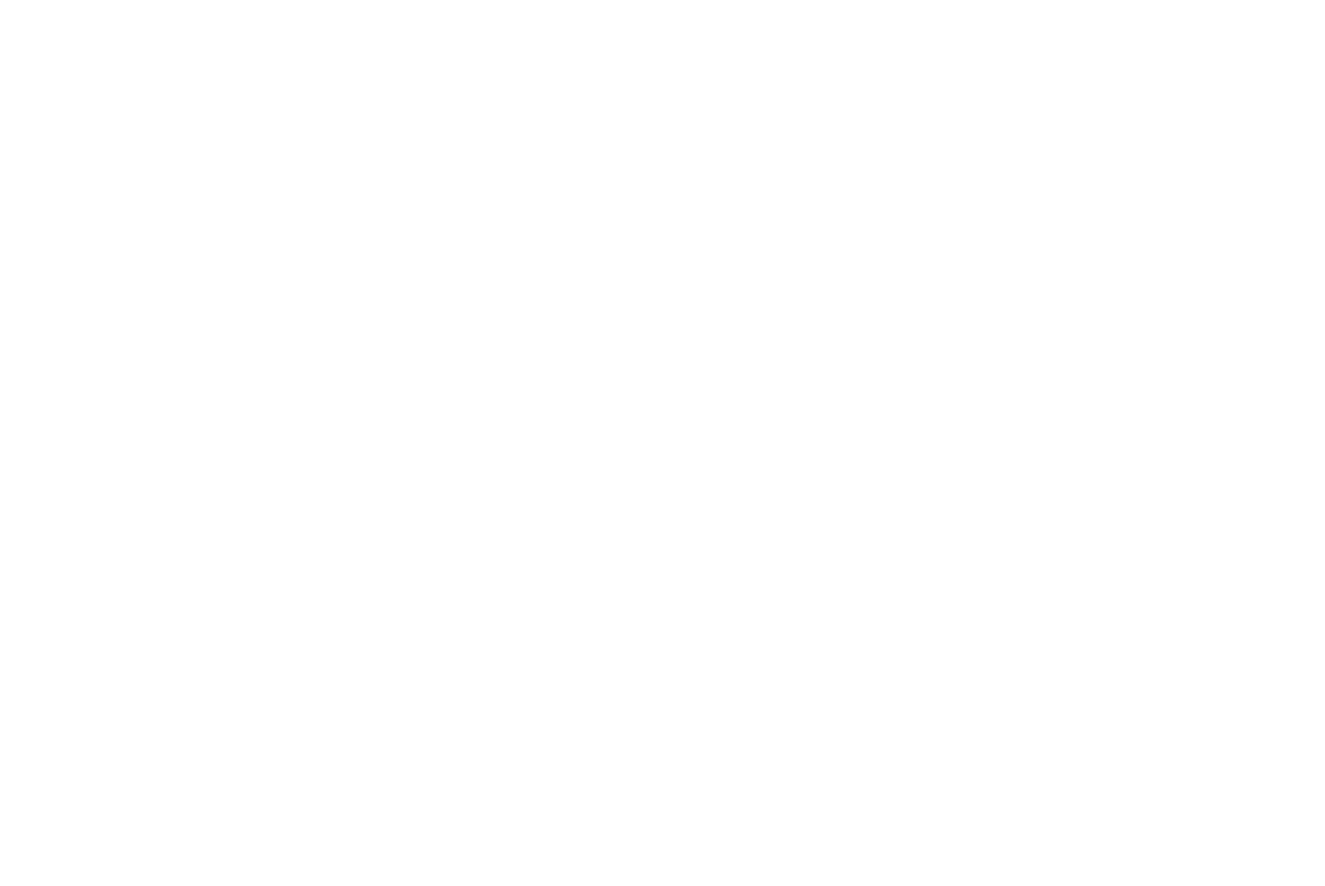
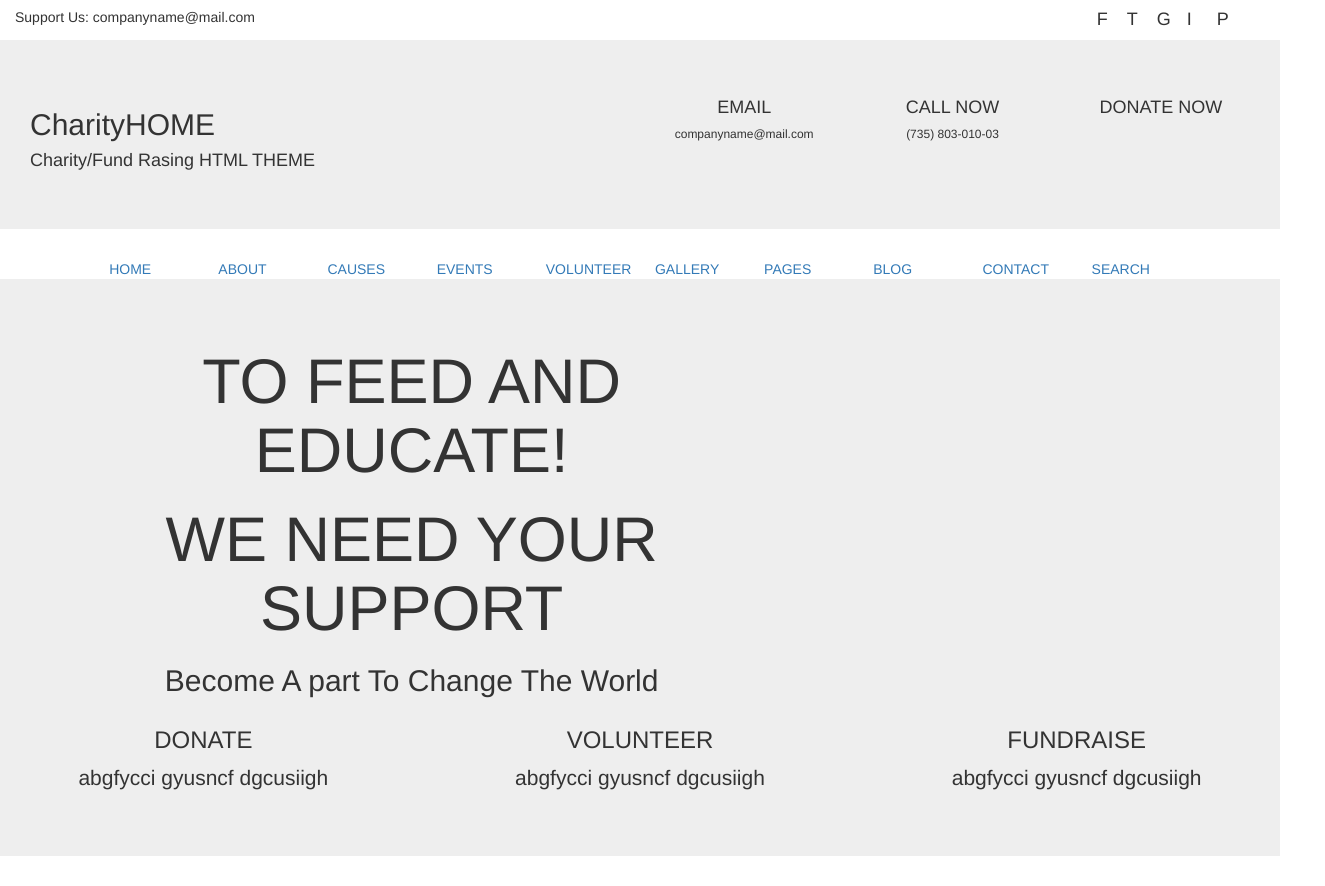
Before and after one commit to Ravi2195rj/2018201002, a plain HTML site: page index.html in a window 1280 px wide. Shown: the whole page, 1325 px wide, since content can reach past the window. Before the commit the page ends 800 px from the top, so only its background shows below. Drawn offline with nearby package versions, Linux system fonts and the light colour scheme.

Commit message:
Add files via upload

```diff
--- a/index.html
+++ b/index.html
@@ -5,21 +5,103 @@
     <meta http-equiv="X-UA-Compatible" content="IE=edge">
     <meta name="viewport" content="width=device-width, initial-scale=1">
     <title>Bootstrap Cheat Sheet</title>
-
-<link href="css/bootstrap.min.css" rel="stylesheet">
+    <link href="bootstrap.min.css" rel="stylesheet">
     <style>
-.navbar{
-margin-bottom:0;
-border-radius:0;
+        .navbar {
+            margin-bottom: 0;
+            border-radius: 0;
         }
     </style>
 </head>
+
 <body>
-
 	<script src="https://ajax.googleapis.com/…/l…/jquery/1.12.4/jquery.min.js"></script>
-
 	<script src="js/bootstrap.min.js"></script>
-
-<div style="height:400px"></div>
+	<div class="row">
+		<div class="container-fluid">
+			<div class="col-sm-10">
+            	<h5 align="left">Support Us: companyname@mail.com</h5>
+       		</div>
+       		<div class="col-sm-2">
+            	<div class="col-sm-1">
+           	 		<h4>F</h4>
+       			</div>
+       			<div class="col-sm-1">
+           	 		<h4>T</h4>
+       			</div>
+       			<div class="col-sm-1">
+           	 		<h4>G</h4>
+       			</div>
+       			<div class="col-sm-1">
+           	 		<h4>I</h4>
+       			</div>
+       			<div class="col-sm-1">
+           	 		<h4>P</h4>
+       			</div>
+       			<div class="col-sm-1">
+       			</div>
+       		</div>
+		</div>
+	</div>
+	<div class="jumbotron text-center">
+		<div class="container-fluid">
+			<div class="col-sm-6">
+            	<h2 align="left">CharityHOME</h2>
+            	<h4 align="left">Charity/Fund Rasing HTML THEME</h4>
+       		</div>
+       		<div class="col-sm-2">
+           	 	<h4>EMAIL</h4>
+            	<h6>companyname@mail.com</h6>
+       		</div>
+       		<div class="col-sm-2">
+            	<h4>CALL NOW</h4>
+            	<h6>(735) 803-010-03</h6>
+       		</div>
+       		<div class="col-sm-2">
+            	<h4>DONATE NOW</h4>
+       		</div>
+		</div>
+	</div>
+	<div class="row">
+		<div class="col-sm-1"></div>
+        <div class="col-sm-1"><a href="#">HOME</a></div>
+        <div class="col-sm-1"><a href="#">ABOUT</a></div>
+        <div class="col-sm-1"><a href="#">CAUSES</a></div>
+        <div class="col-sm-1"><a href="#">EVENTS</a></div>
+        <div class="col-sm-1"><a href="#">VOLUNTEER</a></div>
+        <div class="col-sm-1"><a href="#">GALLERY</a></div>
+        <div class="col-sm-1"><a href="#">PAGES</a></div>
+        <div class="col-sm-1"><a href="#">BLOG</a></div>
+        <div class="col-sm-1"><a href="#">CONTACT</a></div>
+        <div class="col-sm-2"><a href="#">SEARCH</a></div>
+    </div>
+    <div class="jumbotron text-center">
+    	<div class="row">
+    		<div class="row" >
+    			<div class="row" >
+    				<div class="col-sm-1"></div>
+    				<div class="col-sm-6">
+    					<h1 aling="left">TO FEED AND EDUCATE!</h1>
+    					<h1 aling="left">WE NEED YOUR SUPPORT</h1>
+    					<h2 aling="left">Become A part To Change The World</h2>
+    				</div>
+    			</div>
+    			<div class="row" >
+    			</div>
+    		</div>
+    		<div class="col-sm-4">
+    			<h3 aling="text-center">DONATE </h3>
+    			<p align="text-center"> abgfycci gyusncf dgcusiigh </p>
+   			</div>
+  			<div class="col-sm-4">
+   				<h3 aling="text-center">VOLUNTEER </h3>
+   				<p align="text-center"> abgfycci gyusncf dgcusiigh </p>
+   			</div>
+   			<div class="col-sm-4">
+   				<h3 aling="text-center">FUNDRAISE </h3>
+   				<p align="text-center"> abgfycci gyusncf dgcusiigh </p>
+   			</div>
+    	</div>
+    </div>
 </body>
 </html>
```
Lines whose indentation alone changed are shown as unchanged.
